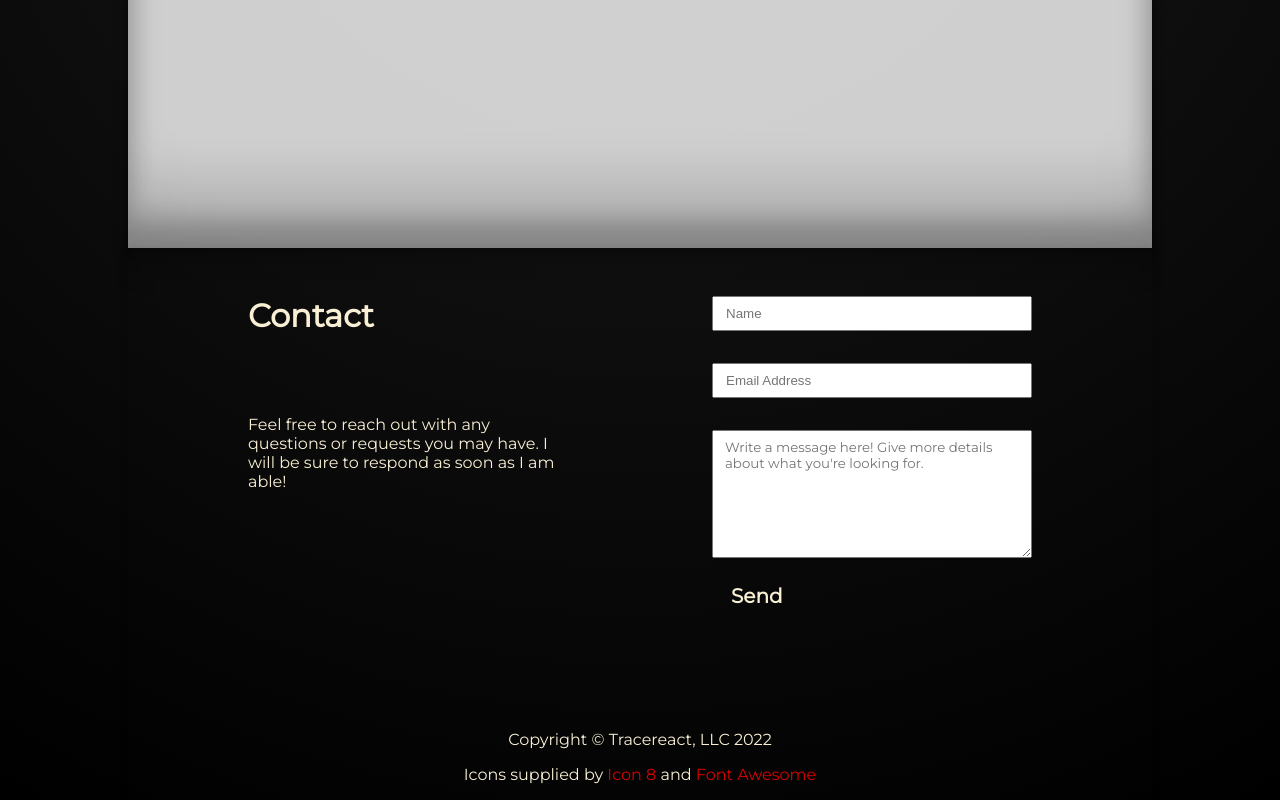
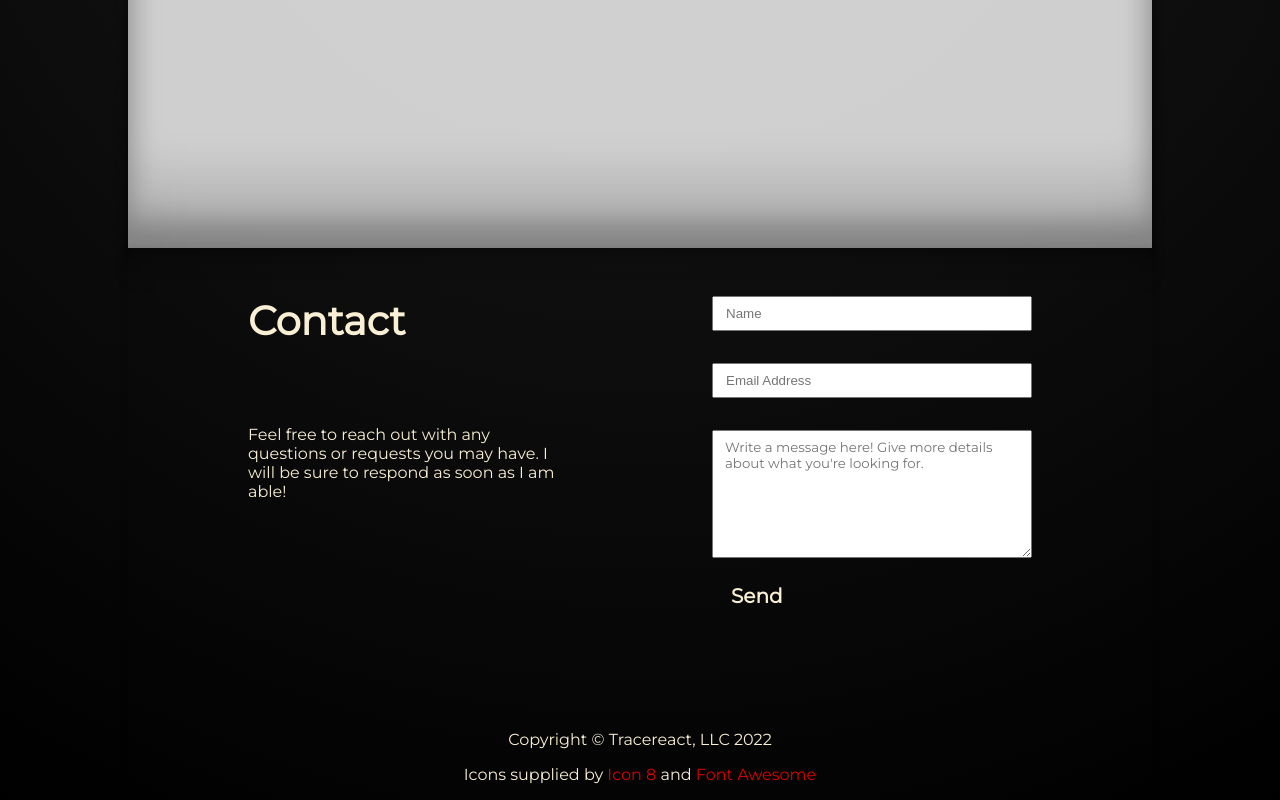
Before and after one commit to tracereact/company-website, a React (Create React App) app: page / in a window 1280 px wide. Shown: the part 1416-2216 px from the top of the page. Built offline with nearby package versions, Linux system fonts and the light colour scheme; no server answers.

Commit message:
Make title size a global variable

```diff
--- a/src/styles/contact.css
+++ b/src/styles/contact.css
@@ -18,7 +18,7 @@
 }
 
 .contact .info .title {
-  font-size: 2rem;
+  font-size: var(--title-size);
   font-weight: bold;
   padding-bottom: 5rem;
 }
--- a/src/styles/global.css
+++ b/src/styles/global.css
@@ -10,6 +10,7 @@
   --page-min-width: 30rem;
   --page-width: 80vw;
   --page-max-width: 70rem;
+  --title-size: 2.5rem;
 
   /* Global Settings */
   font-family: 'Prompt', sans-serif;
```
